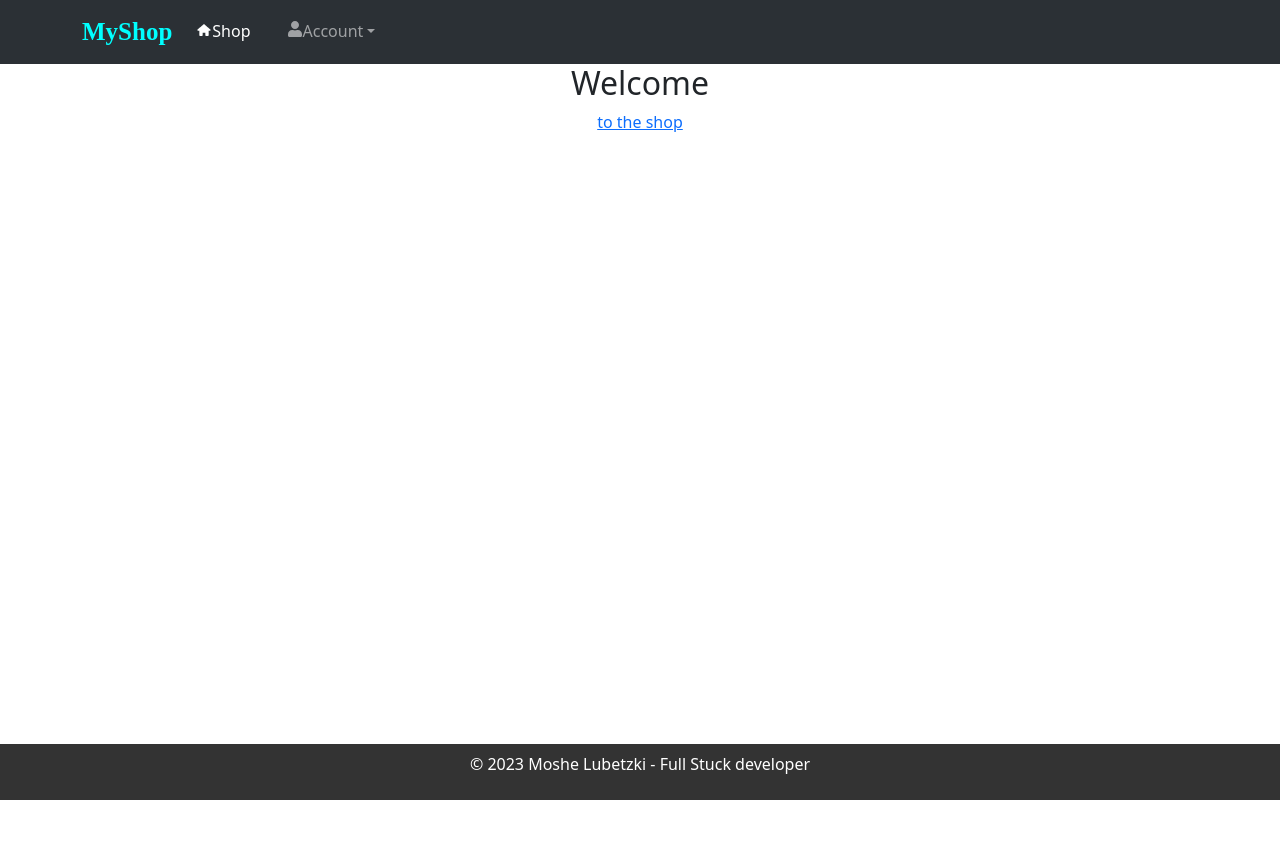
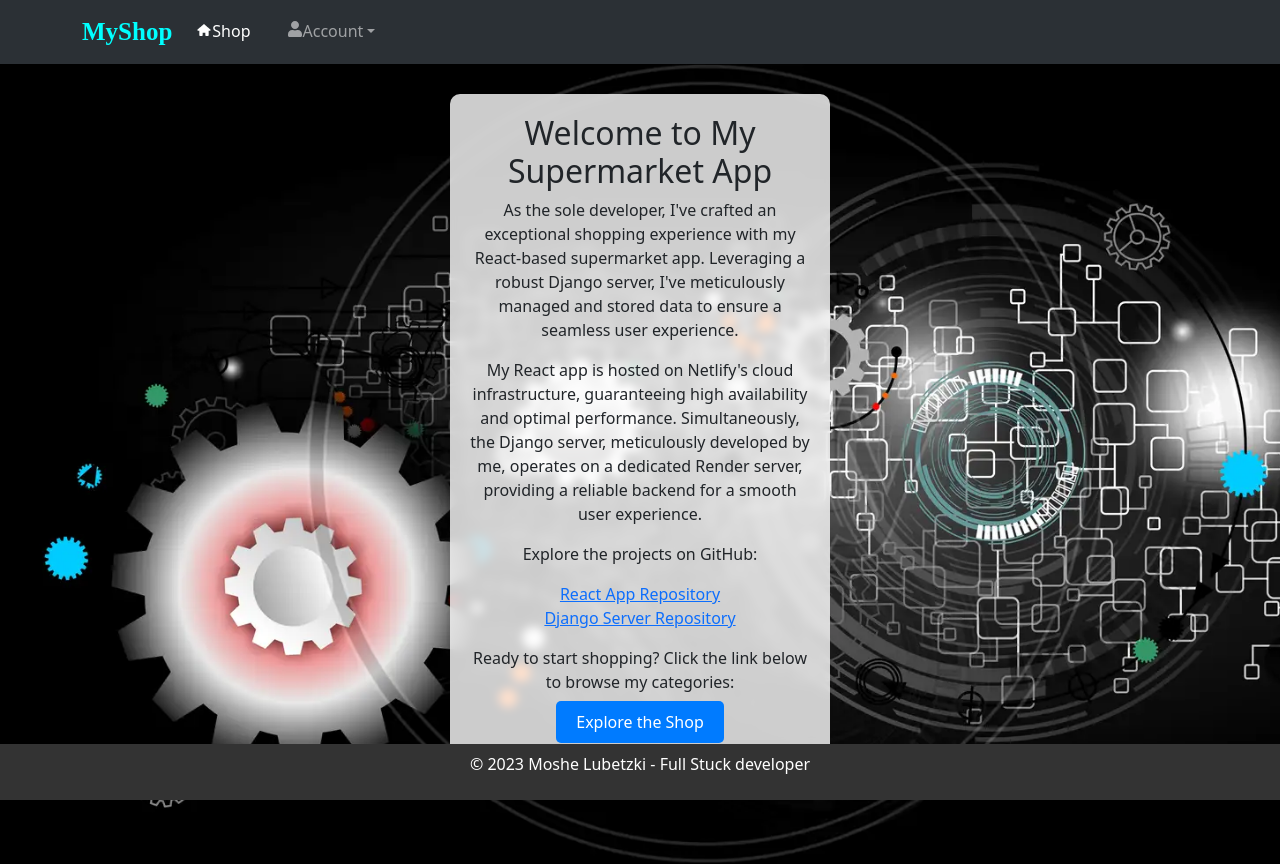
Before and after one commit to MosheL2680/react_supermarket, a React (Create React App) app: page / in a window 1280 px wide. Before the commit the page ends 800 px from the top, so only its background shows below. Built offline with nearby package versions, Linux system fonts and the light colour scheme.

Commit message:
welcome comp

```diff
--- a/src/components/Login.js
+++ b/src/components/Login.js
@@ -36,7 +36,7 @@ const Login = () => {
                     const object = JSON.parse(atob(tempToken.split('.')[1]))
                     setuser(object.username)
                     toast(`you are logged in now`)
-                    navigate('/');
+                    navigate('/categories');
                 })
                 .catch((error) => {
                     toast.error(`username or password isn't correct`)
--- a/src/components/Register.js
+++ b/src/components/Register.js
@@ -31,7 +31,7 @@ const Register = () => {
             const object = JSON.parse(atob(tempToken.split('.')[1]))
             setuser(object.username)
             toast(`you are logged in now`)
-            navigate('/');
+            navigate('/categories');
           });
       }),
       { pending: 'Proccessing...' }
--- a/src/components/Welcome.js
+++ b/src/components/Welcome.js
@@ -1,15 +1,61 @@
-import React from 'react'
-import { Link } from 'react-router-dom'
+import React from 'react';
+import { Link } from 'react-router-dom';
 
 const Welcome = () => {
-    return (
-        <div>
-            <h2>Welcome</h2>
+  const containerStyle = {
+    // maxWidth: '600px',
+    margin: '0 auto',
+    textAlign: 'center',
+    padding: '30px',
+    paddingLeft: '450px',
+    paddingRight: '450px',
+    position: 'relative',
+    background: 'url("315c2d2d07e1031080b73a6d8c683263.webp")',
+    backgroundSize: 'cover',
+    backgroundAttachment: 'fixed',
+    height: '100vh', // Set to 100% of the viewport height
+  };
 
-            <Link to={'categories'}>to the shop</Link>
+  const overlayStyle = {
+    backgroundColor: 'rgba(255, 255, 255, 0.8)', // Adjust the alpha value for the overlay
+    padding: '20px',
+    borderRadius: '10px',
+    backdropFilter: 'blur(5px)', // Adjust the blur as needed
+  };
 
-        </div>
-    )
-}
+  const linkStyle = {
+    textDecoration: 'none',
+    padding: '10px 20px',
+    backgroundColor: '#007BFF',
+    color: '#fff',
+    borderRadius: '5px',
+  };
 
-export default Welcome
+  return (
+    <div style={containerStyle}>
+      <div style={overlayStyle}>
+        <h2>Welcome to My Supermarket App</h2>
+        <p>
+          As the sole developer, I've crafted an exceptional shopping experience with my React-based supermarket app. Leveraging a robust Django server, I've meticulously managed and stored data to ensure a seamless user experience.
+        </p>
+
+        <p>
+          My React app is hosted on Netlify's cloud infrastructure, guaranteeing high availability and optimal performance. Simultaneously, the Django server, meticulously developed by me, operates on a dedicated Render server, providing a reliable backend for a smooth user experience.
+        </p>
+
+        <p>Explore the projects on GitHub:</p>
+
+        <ul style={{ listStyleType: 'none', padding: '0' }}>
+          <li><a href="https://github.com/MosheL2680/react_supermarket.git" target="_blank" rel="noopener noreferrer">React App Repository</a></li>
+          <li><a href="https://github.com/MosheL2680/super_django.git" target="_blank" rel="noopener noreferrer">Django Server Repository</a></li>
+        </ul>
+
+        <p>Ready to start shopping? Click the link below to browse my categories:</p>
+
+        <Link to={'categories'} style={linkStyle}>Explore the Shop</Link>
+      </div>
+    </div>
+  );
+};
+
+export default Welcome;
```
Also changed, not shown: public/315c2d2d07e1031080b73a6d8c683263.webp (added).
